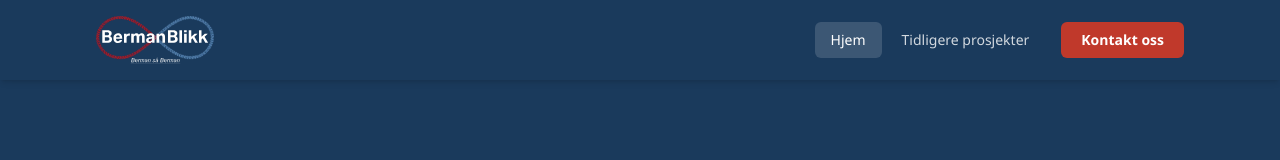
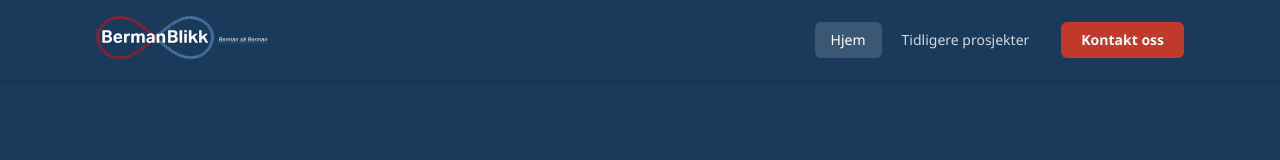
Before and after one commit to sondresorbye/sigurd, a Next.js app: page / in a window 1280 px wide. Shown: the top 160 px of the page. Built offline with nearby package versions, Linux system fonts and the light colour scheme.

Commit message:
Flytt «Berman så Berman» vertikalt midtstilt til høyre for logoen
Co-authored-by: sondre.sorbye <sondre.sorbye@gmail.com>

```diff
--- a/src/components/Footer.tsx
+++ b/src/components/Footer.tsx
@@ -12,7 +12,7 @@ export default function Footer() {
               <Image
                 src="/logo-dark-bg.svg"
                 alt="Berman Blikk"
-                width={240}
+                width={359}
                 height={98}
                 className="h-12 w-auto mb-3"
               />
--- a/src/components/Header.tsx
+++ b/src/components/Header.tsx
@@ -22,7 +22,7 @@ export default function Header() {
             <Image
               src="/logo-dark-bg.svg"
               alt="Berman Blikk"
-              width={240}
+              width={359}
               height={98}
               className="h-10 sm:h-12 w-auto"
               priority
```
Also changed, not shown: public/logo-dark-bg.svg, public/logo.svg.
